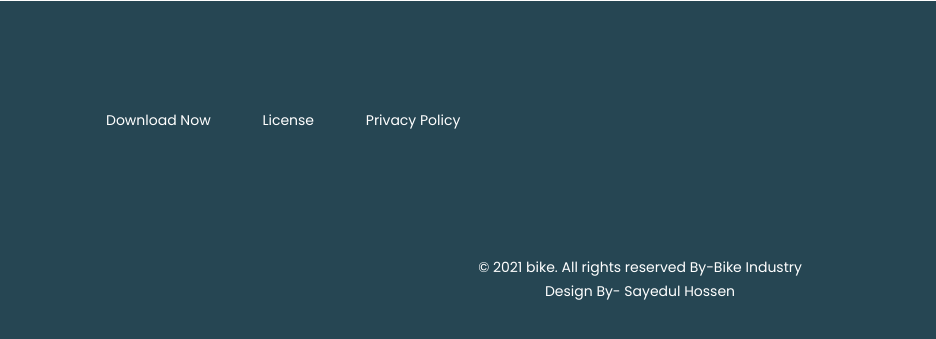
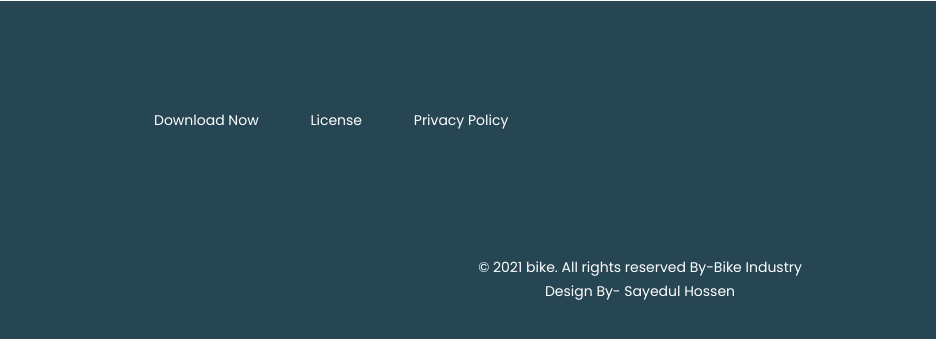
Before and after one commit to Sayedulhossen/honda-cbr-bootstrap-assignment, a plain HTML site: page index.html in a window 1280 px wide. Shown: the part 4303-4642 px from the top of the page, 0-936 px from the left. Drawn offline with nearby package versions, Linux system fonts and the light colour scheme.

Commit message:
finished

```diff
--- a/index.html
+++ b/index.html
@@ -405,7 +405,7 @@
                 <div class="col-lg-8 col-md-8 col-sm-12 d-flex align-items-center">
                     <div>
                         <p>
-                            <small><span class="mx-4">Download Now</span>
+                            <small class="ms-5"><span class="mx-4">Download Now</span>
                                 <span class="mx-4">License</span>
                                 <span class="mx-4">Privacy Policy</span>
                             </small>
```
